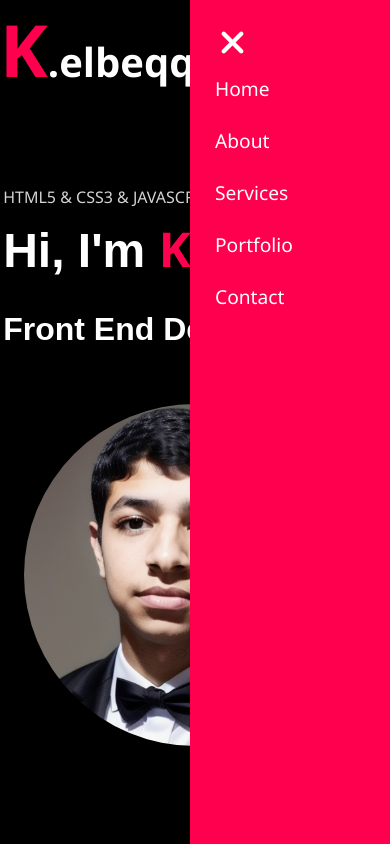
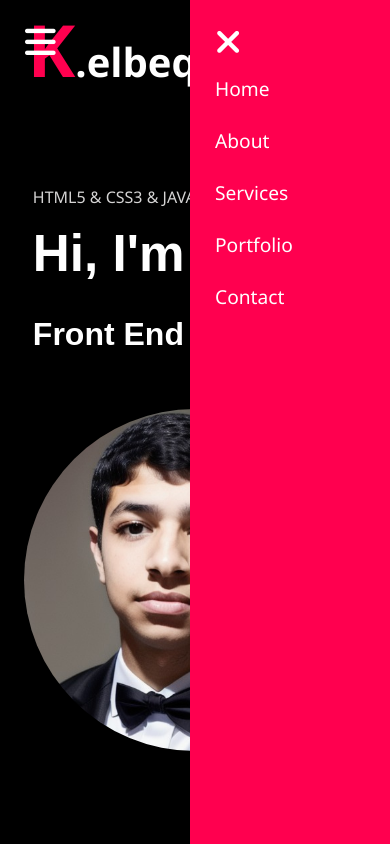
Before and after one commit to ELBEQQAL08/Personal-Portfolio-Yourself, a plain HTML site: page index.html in a window 390 px wide. Shown: the top 844 px of the page. Drawn offline with Linux system fonts and the light colour scheme.

Commit message:
another change

```diff
--- a/index.html
+++ b/index.html
@@ -3,10 +3,8 @@
 <head>
     <meta charset="UTF-8">
     <meta name="viewport" content="width=device-width, initial-scale=1.0">
-    <link rel="preconnect" href="https://fonts.googleapis.com">
-    <link rel="preconnect" href="https://fonts.gstatic.com" crossorigin>
-    <link href="https://fonts.googleapis.com/css2?family=Poppins:ital,wght@0,100;0,200;0,300;0,400;0,500;0,600;0,700;0,800;0,900;1,100;1,200;1,300;1,400;1,500;1,600;1,700;1,800;1,900&display=swap" rel="stylesheet">
     <link rel="stylesheet" href="style.css">
+    <link rel="stylesheet" href="https://cdnjs.cloudflare.com/ajax/libs/font-awesome/6.5.2/css/all.min.css" />
     <title>Personal Portfolio Website</title>
 </head>
 <body>
@@ -26,9 +24,9 @@
                         <li class="boder-bottom"><a href="#services" class="services">Services</a></li>
                         <li class="boder-bottom"><a href="#portfolio" class="portfolio">Portfolio</a></li>
                         <li class="boder-bottom"><a href="#contact" class="contact">Contact</a></li>
-                    <svg xmlns="http://www.w3.org/2000/svg" viewBox="0 0 384 512" class="menu" onclick="closemenu()"><path d="M342.6 150.6c12.5-12.5 12.5-32.8 0-45.3s-32.8-12.5-45.3 0L192 210.7 86.6 105.4c-12.5-12.5-32.8-12.5-45.3 0s-12.5 32.8 0 45.3L146.7 256 41.4 361.4c-12.5 12.5-12.5 32.8 0 45.3s32.8 12.5 45.3 0L192 301.3 297.4 406.6c12.5 12.5 32.8 12.5 45.3 0s12.5-32.8 0-45.3L237.3 256 342.6 150.6z"/></svg>
+                        <i class="fa-solid fa-xmark"></i>
                     </ul>
-                <svg xmlns="http://www.w3.org/2000/svg" viewBox="0 0 448 512" class="menu menu-ch" onclick="openmenu()"><path d="M0 96C0 78.3 14.3 64 32 64H416c17.7 0 32 14.3 32 32s-14.3 32-32 32H32C14.3 128 0 113.7 0 96zM0 256c0-17.7 14.3-32 32-32H416c17.7 0 32 14.3 32 32s-14.3 32-32 32H32c-17.7 0-32-14.3-32-32zM448 416c0 17.7-14.3 32-32 32H32c-17.7 0-32-14.3-32-32s14.3-32 32-32H416c17.7 0 32 14.3 32 32z"/></svg>
+                <i class="fa-solid fa-bars"></i>
             </nav>
         </div>
     </div>
--- a/style.css
+++ b/style.css
@@ -545,10 +545,13 @@ li.border-bottom-js:hover::before {
     .main-container .logo {
         padding-top: 0;
         padding-bottom: 0;
+        margin-left: auto;
+        margin-right: auto;
     }
 
     .logo h1 {
         font-size: 2.5rem;
+        padding-right: 6.5rem;
     }
 
     .logo span {
@@ -575,7 +578,7 @@ li.border-bottom-js:hover::before {
         color: white;
     }
 
-    .menu {
+    .fa-solid {
         display: block;
         fill: currentColor;
         color: white;
@@ -585,19 +588,20 @@ li.border-bottom-js:hover::before {
         position: absolute;
         top: 25px;
         left: 25px;
+        font-size: 35px;
     }
-
-    .menu-ch {
+/*
+    .menu-1 {
         display: block;
+        fill: currentColor;
+        color: white;
         width: 35px;
         height: 35px;
-        fill: currentColor;
-        color: white;
         cursor: pointer;
         position: absolute;
-        top: 46px;
-        left: 18rem;
-    }
+        top: 45px;
+        left: 19rem;
+    } */
 
     /* Home Section */
 
@@ -609,6 +613,8 @@ li.border-bottom-js:hover::before {
         display: block;
         padding-top: 5.5rem;
         padding-left: 0.2rem;
+        margin-left: auto;
+        margin-right: auto;
     }
 
     .left-section p {
@@ -617,7 +623,7 @@ li.border-bottom-js:hover::before {
     }
 
     .left-section h1 {
-        font-size: 3rem;
+        font-size: 3.2rem;
         font-weight: 600;
         color: white;
     }
```
Also changed, not shown: 1 other file. Lines whose indentation alone changed are shown as unchanged.
